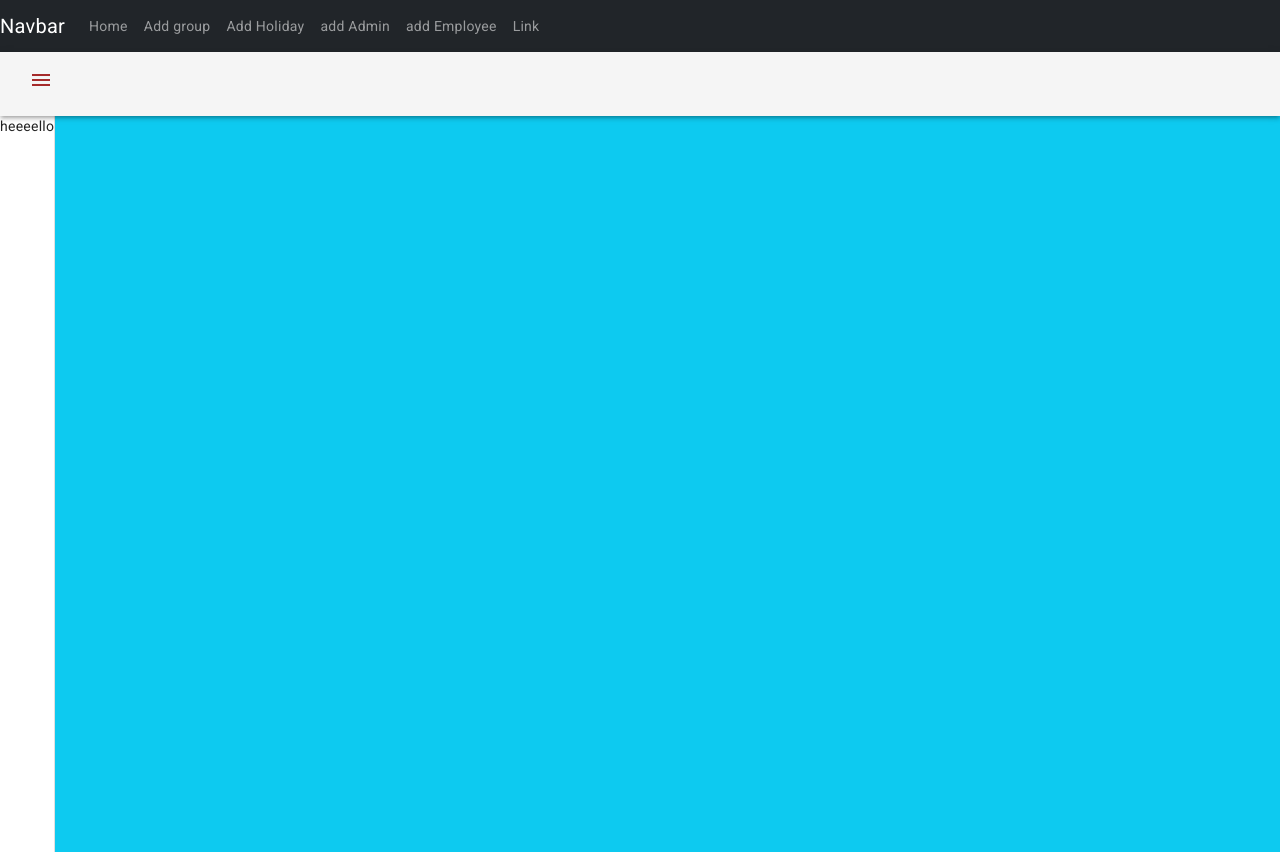
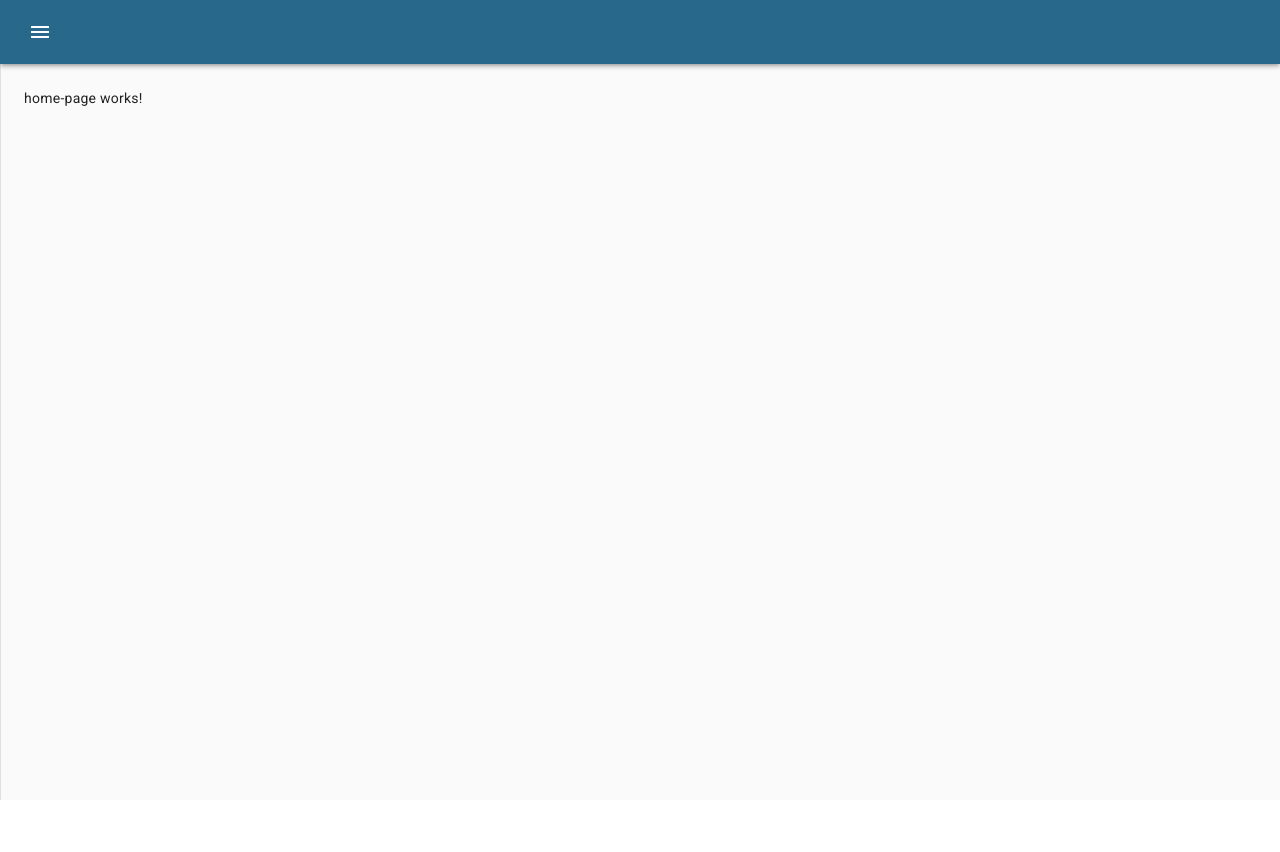
Before and after one commit to radwa-gamal30/hrms-angular, an Angular app: page /homePage in a window 1280 px wide. Before the commit this address led to /. After the commit the page ends 800 px from the top, so only its background shows below. Built offline with nearby package versions, Linux system fonts and the light colour scheme.

Commit message:
putting structure of add user setting sidebar routes

```diff
--- a/src/app/app.component.css
+++ b/src/app/app.component.css
@@ -1,10 +1,20 @@
-.mat-icon-button{
-    width: 50px;
-    height: 50px;
-    color: brown;
+
+mat-toolbar{
+    background-color: #28688B;
+}
+.menu-btn{
+
+    color:white;
     border: none;
     background-color: transparent;
+    transition:  0.5 ease-in;
 }
+
+.menu-btn:hover{
+    color: whitesmoke;
+
+}
+
 mat-sidenav{
     margin-right: 20px;
 }
--- a/src/app/app.component.html
+++ b/src/app/app.component.html
@@ -1,16 +1,14 @@
-<app-sidebar></app-sidebar>
+
 <mat-toolbar class=" mat-toolbar mat-elevation-z3">
-  <button class="mat-icon-button ">
-    <mat-icon >menu</mat-icon>
-  </button>
+  <button mat-icon-button class="menu-btn" (click)="collapsed.set(!collapsed())">  <mat-icon>menu</mat-icon>
+</button>
 </mat-toolbar>
 
-<mat-sidenav-container class=" bg-info">
-  <mat-sidenav opened mode="side">
-    heeeello
+<mat-sidenav-container class="">
+  <mat-sidenav opened mode="side" [style.width]="sideNavWidth()">    <app-sidebar></app-sidebar>
   </mat-sidenav>
 
-  <mat-sidenav-content class="content">
+  <mat-sidenav-content class="content" [style.margin-left]="sideNavWidth()">
         <router-outlet></router-outlet>
       </mat-sidenav-content>
 </mat-sidenav-container>
--- a/src/app/app.component.ts
+++ b/src/app/app.component.ts
@@ -1,4 +1,4 @@
-import { Component } from '@angular/core';
+import { Component, computed, signal } from '@angular/core';
 import { RouterOutlet } from '@angular/router';
 import { SidebarComponent } from './components/sidebar/sidebar.component';
 import { CommonModule } from '@angular/common';
@@ -25,4 +25,6 @@ import { MatSidenavModule } from '@angular/material/sidenav'
 })
 export class AppComponent {
   title = 'Front-End';
+  collapsed=signal(true);
+  sideNavWidth=computed(()=>this.collapsed() ? '0px': '250px');
 }
--- a/src/app/components/add-user1/add-user1.component.css
+++ b/src/app/components/add-user1/add-user1.component.css
@@ -0,0 +1,28 @@
+@import url('https://fonts.googleapis.com/css2?family=Open+Sans:ital,wght@0,300..800;1,300..800&display=swap');
+*{
+    font-family: "Open Sans", sans-serif;
+}
+form{
+    padding: 20px;
+    width: 900px;
+    height: 700px;
+    border-radius: 30px;
+    background-color: #28688B;
+}
+row{
+    padding-bottom: 50px;
+
+}
+h1{
+/* font-weight: 600; */
+}
+label{
+    font-size: 24px;
+    /* font-weight: 600; */
+
+}
+button{
+    color: white;
+    border-color: white;
+
+}
--- a/src/app/components/add-user1/add-user1.component.html
+++ b/src/app/components/add-user1/add-user1.component.html
@@ -1 +1,36 @@
-<p>add-user1 works!</p>
+<div class="container">
+    <div class="form-container mx-5 mt-5">
+        <form>
+            <h1 class="text-light text-center fs-2">New Admin</h1>
+            <div class="row m-5">
+                <div class="form-group col-md-6">
+              <label for="fullname" class="text-light">Full Name</label>
+              <input type="text" class="form-control" id="fullname"  placeholder="full name ...">
+            </div>
+            <div class="form-group col-md-6">
+              <label for="exampleInputPassword1" class="text-light">Password</label>
+              <input type="password" class="form-control" id="exampleInputPassword1" placeholder="Password...">
+            </div>
+        </div>
+            <div class="row m-5">
+                <div class="form-group col-md-6">
+              <label for="username" class="text-light">user Name</label>
+              <input type="text" class="form-control" id="username" placeholder="user name ...">
+            </div>
+            <div class="form-group col-md-6">
+              <label for="privileges" class="text-light">Privileges</label>
+              <input type="text" class="form-control" id="privileges" placeholder="privileges ....">
+            </div>
+        </div>
+        <div class="row m-5">
+            <div class="form-group col-md-12">
+                <label for="email" class="text-light">Email</label>
+                <input type="email" class="form-control" id="email" placeholder="email ....">
+              </div>
+        </div>
+
+           <div class="row" [style.margin-left]="'220px'"><button type="submit" class="mx-5 w-50 btn">save</button></div>
+
+          </form>
+    </div>
+</div>
--- a/src/app/components/sidebar/sidebar.component.css
+++ b/src/app/components/sidebar/sidebar.component.css
@@ -0,0 +1,32 @@
+.mat-nav-list{
+    background-color: #4883a3;
+    display: flex;
+    flex-direction: column;
+    align-items: center;
+    justify-content: space-between;
+    height:100%;
+}
+.mat-list-item{
+    padding-left: 20px;
+    text-decoration: none;
+    height: 70px;
+    width: 100%;
+    cursor: pointer;
+    margin-bottom: 5px;
+}
+.icon{
+    height: 45px;
+    width: 40px;
+
+    color: white;
+
+
+
+}
+.label-span{
+
+    font-size: 18px;
+    font-weight: 600;
+    font-family: Arial, Helvetica, sans-serif;
+    color:white;
+}
--- a/src/app/components/sidebar/sidebar.component.html
+++ b/src/app/components/sidebar/sidebar.component.html
@@ -1,44 +1,8 @@
-<nav class="navbar navbar-expand-lg navbar-dark bg-dark navbar-vertical">
-  <a class="navbar-brand" href="#">Navbar</a>
-  <button class="navbar-toggler" type="button" data-toggle="collapse" data-target="#navbarSupportedContent" aria-controls="navbarSupportedContent" aria-expanded="false" aria-label="Toggle navigation">
-    <span class="navbar-toggler-icon"></span>
-  </button>
-
-  <div class="collapse navbar-collapse" id="navbarSupportedContent">
-    <ul class="navbar-nav me-auto">
-
-      <li class="nav-item">
-        <a class="nav-link"  >Home</a>
-      </li>
-
-      <li class="nav-item">
-        <a class="nav-link"
-        [routerLink]="['addgroup']"
-        [routerLinkActive]="'text-danger'"
-        [routerLinkActiveOptions]="{ exact: true }">Add group</a>
-      </li>
-
-      <li class="nav-item">
-        <a class="nav-link"   [routerLink]="['addholiday']"
-        [routerLinkActive]="'text-danger'"
-        [routerLinkActiveOptions]="{ exact: true }">Add Holiday</a>
-      </li>
-
-      <li class="nav-item">
-        <a class="nav-link" href="#">add Admin</a>
-      </li>
-
-      <li class="nav-item">
-        <a class="nav-link" href="#">add Employee</a>
-      </li>
+<div class="mat-nav-list p-3">
+  <a class="mat-list-item" mat-list-item *ngFor="let menuItem of menuItems()" [routerLink]="menuItem.route" routerLinkActive="router-link-active" >
+    <mat-icon class="icon mx-5">{{menuItem.icon}}</mat-icon>
+    <div class="label-span" ><span>{{menuItem.label}}</span></div>
+  </a>
 
 
-      <li class="nav-item">
-        <a class="nav-link" href="#">Link</a>
-      </li>
-
-
-    </ul>
-
-  </div>
-</nav>
+</div>
--- a/src/app/components/sidebar/sidebar.component.ts
+++ b/src/app/components/sidebar/sidebar.component.ts
@@ -1,13 +1,61 @@
-import { Component } from '@angular/core';
+import { Component, signal } from '@angular/core';
 import { RouterModule } from '@angular/router';
+import { SidenavIcons } from '../../sidenav-icons';
+import { MatButtonModule } from '@angular/material/button';
+import { MatIconModule } from '@angular/material/icon';
+import { MatSidenavModule } from '@angular/material/sidenav';
+import { MatListModule }from '@angular/material/list';
+import { CommonModule } from '@angular/common';
+
 
 @Component({
   selector: 'app-sidebar',
   standalone: true,
-  imports: [RouterModule],
+  imports: [RouterModule,
+    CommonModule,
+    MatSidenavModule,
+    MatIconModule,
+    MatButtonModule,
+    MatListModule
+
+
+  ],
   templateUrl: './sidebar.component.html',
   styleUrl: './sidebar.component.css'
 })
 export class SidebarComponent {
-
+menuItems = signal<SidenavIcons[]>([
+  {icon:'dashboard',
+    label:'DashBoard',
+    route:'homePage'
+  },
+  {icon:'groups_3',
+    label:'Group privileges',
+    route:'addgroup'
+  },
+  {icon:'person_add',
+    label:'New Admin',
+    route:'addadmin'
+  },
+  {icon:'group_add',
+    label:'Register Employee',
+    route:'addemployee'
+  },
+  {icon:'settings_b_roll',
+    label:'General Settings',
+    route:'generalsettings'
+  },
+  {icon:'calendar_today',
+    label:'official Holidays',
+    route:'addholiday'
+  },
+  {icon:'playlist_add_check_circle',
+    label:'Attendance and Departure',
+    route:'attendance-departure'
+  },
+  {icon:'assignment',
+    label:'Employee Salaries',
+    route:'salaryreport'
+  },
+])
 }
--- /dev/null
+++ b/src/app/sidenav-icons.ts
@@ -0,0 +1,5 @@
+export interface SidenavIcons {
+    icon:string,
+    label:string,
+    route?:string
+}
--- a/src/styles.css
+++ b/src/styles.css
@@ -1,3 +1,4 @@
+@import url('https://fonts.googleapis.com/css2?family=Open+Sans:ital,wght@0,300..800;1,300..800&display=swap');
 @import '@angular/material/prebuilt-themes/indigo-pink.css';
 html, body { height: 100%; }
 body { margin: 0; font-family: Roboto, "Helvetica Neue", sans-serif; }
```
Also changed, not shown: src/app/app.routes.ts (+15 -1 lines).
